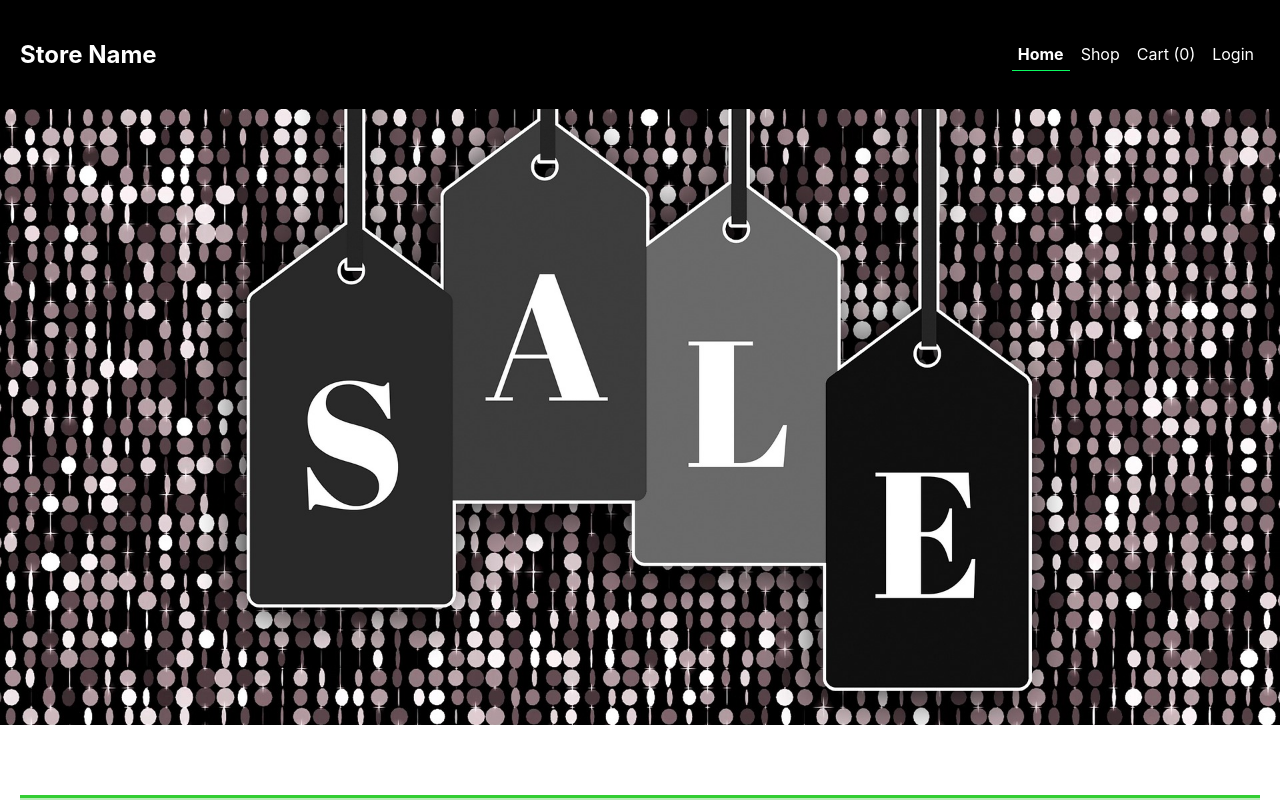
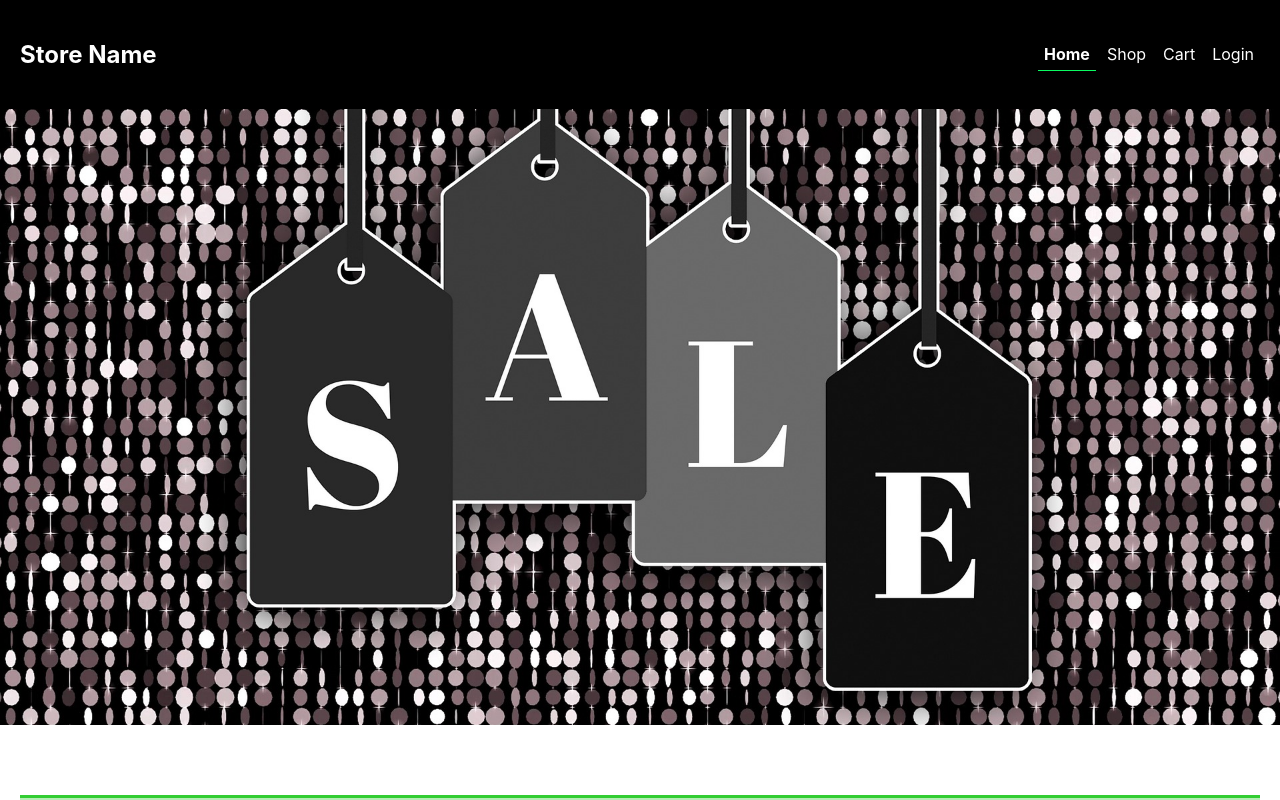
Before and after one commit to TrixyParra/ecommerce-app, a React (Create React App) app: page / in a window 1280 px wide. Shown: the top 800 px of the page. Built offline with nearby package versions, Linux system fonts and the light colour scheme.

Commit message:
minor edits on redux files - still not working. ProductDetails.js and NavbarFooter.js - commented out the redux parts again and moved to bellow of original function before adding redux additions. Cart.js - added a few sample elements.

```diff
--- a/src/components/Cart.js
+++ b/src/components/Cart.js
@@ -1,12 +1,50 @@
+// import { useSelector, useDispatch } from 'react-redux';
+// import { deleteItem } from '../redux/actions';
+
 export default function Cart() {
+
     return (
         <>
-            <div className="Cart">
+            <div className="Cart" style={{ textAlign: "center", padding: "30px" }}>
                 <h2>Your Cart</h2>
                 <div className="Cart-Items">
-
+                    <img src="" alt="" />
+                    <h3>Product: </h3>
+                    <p>Price: </p>
+                    <p>Quantity: </p>
+                    <p>Total: </p>
                 </div>
             </div>
         </>
     );
 }
+
+
+
+
+
+// export default function Cart() {
+//     const state = useSelector((state) => state.addItem);
+//     const dispatch = useDispatch();
+//     const cartItems = (cartItem) => {
+//         return (
+//             <>
+//                 <button>Close</button>
+//                 <h3>{cartItem.title}</h3>
+//                 <p></p>
+//             </>
+//         );
+//     };
+
+//     return (
+//         <>
+//             { state.length !== 0 && state.map(cartItems) }
+//             <div className="Cart">
+//                 <h2>Your Cart</h2>
+//                 <div className="Cart-Items">
+
+//                 </div>
+//             </div>
+//         </>
+//     );
+// }
--- a/src/components/NavbarFooter.js
+++ b/src/components/NavbarFooter.js
@@ -7,10 +7,6 @@ import { UserContext } from '../contexts/UserContext';
 export default function NavbarFooter() {  ////(props)
     const { loggedInUser } = useContext(UserContext);
 
-    // Geting a state of addItems
-    // write the name of the file not the item
-    // const state = useSelector((state) => state.addItem);
-
     return (
         <>
             <nav className="Navbar">
@@ -18,7 +14,7 @@ export default function NavbarFooter() {  ////(props)
                 <div className="Nav-Links">
                     <NavLink route="/" label="Home" />
                     <NavLink route="/shop" label="Shop" />
-                    <NavLink route="/cart" label="Cart (0)" />
+                    <NavLink route="/cart" label="Cart" />
                     {/* <NavLink route="/cart" label="Cart ({state.length})" />  */}
                     { !loggedInUser && <NavLink route="/login" label="Login" /> }
                     { loggedInUser && <NavLink route="/login" label="Logout" /> }
@@ -50,3 +46,11 @@ export default function NavbarFooter() {  ////(props)
 
 // ToDo: Make nav it's own component ?
 // ToDo: Fix the Logout to refresh login page ?
+
+
+
+
+
+// Geting a state of addItems
+    // write the name of the file not the item
+    // const state = useSelector((state) => state.addItem);
--- a/src/components/ProductDetails.js
+++ b/src/components/ProductDetails.js
@@ -2,7 +2,7 @@
 import { useState } from "react";
 import { useParams } from "react-router-dom";
 import useFetch from "./useFetch";
-// import { useDispatch } from "react-redux/es/exports";
+// import { useDispatch } from "react-redux";
 // import { addItem, deleteItem } from "../redux/actions/index";
 
 export default function ProductDetails() {
@@ -10,21 +10,6 @@ export default function ProductDetails() {
     const { id } = useParams();
     const { data: product, isLoading, error } = useFetch('https://fakestoreapi.com/products/' + id);
     // const [ itemQuantity, setItemQuantity ] = useState("1");
-
-    const [ cartButton, setCartButton ] = useState("Add to Cart");
-
-    // Store useDispatch in a variable
-    // const dispatch = useDispatch();
-
-    // const handleCart = (product) => {
-    //     if (cartButton === "Add to Cart") {
-    //         dispatch(addItem(product));
-    //         setCartButton("Remove from Cart");
-    //     } else {
-    //         dispatch(deleteItem(product));
-    //         setCartButton("Add to Cart");
-    //     }
-    // };
 
     return (
         <>
@@ -50,3 +35,21 @@ export default function ProductDetails() {
         </>
     );
 }
+
+
+
+
+
+// const [ cartButton, setCartButton ] = useState("Add to Cart");
+    // Store useDispatch in a variable
+    // const dispatch = useDispatch();
+
+    // const handleCart = (product) => {
+    //     if (cartButton === "Add to Cart") {
+    //         dispatch(addItem(product));
+    //         setCartButton("Remove from Cart");
+    //     } else {
+    //         dispatch(deleteItem(product));
+    //         setCartButton("Add to Cart");
+    //     }
+    // };
--- a/src/redux/actions/index.js
+++ b/src/redux/actions/index.js
@@ -9,7 +9,7 @@ export const addItem = (product) => {
 
 export const deleteItem = (product) => {
     return {
-        type: "DELETEIEM",
+        type: "DELETEITEM",
         payload : product
     }
 }
--- a/src/redux/reducers/index.js
+++ b/src/redux/reducers/index.js
@@ -1,6 +1,6 @@
 // adding them in rootReducers
 
-import addItem from "./addItem";
+import { addItem } from "../actions";
 import { combineReducers } from "redux";
 
 const rootReducers = combineReducers({
```
Also changed, not shown: src/redux/reducers/addItem.js (+9 -8 lines).
